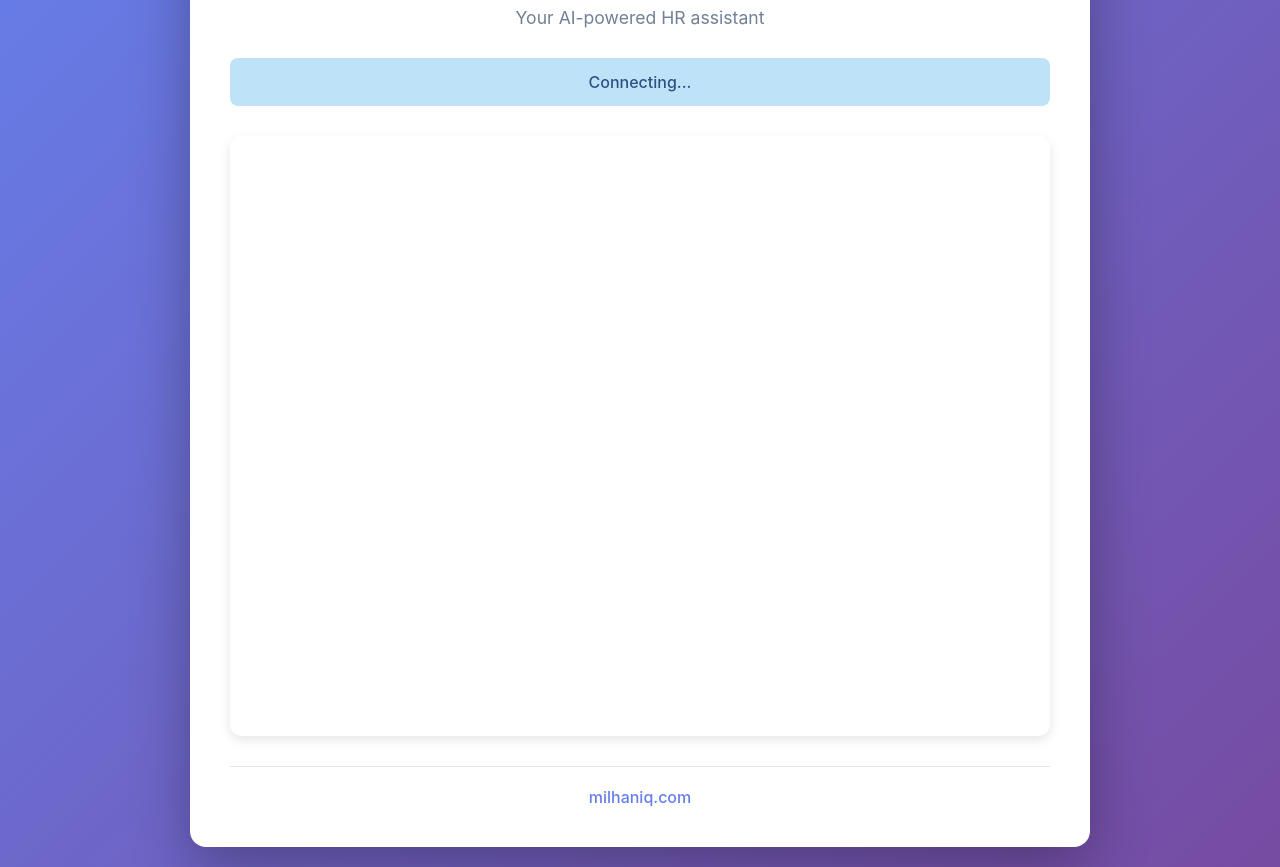
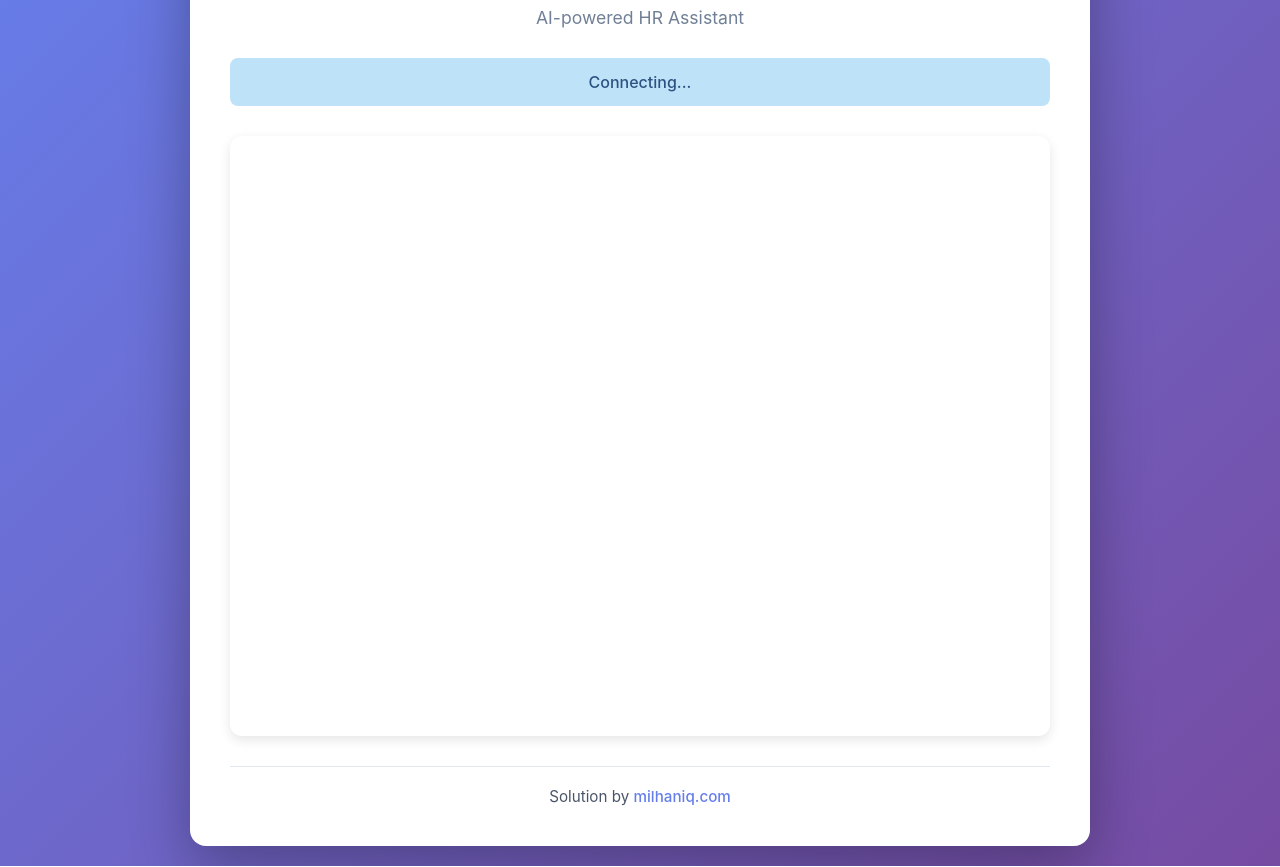
Before and after one commit to milhaniq/chatkit-chat, a plain HTML site: page index.html in a window 1280 px wide. Shown: the part 112-979 px from the top of the page. Drawn offline with Linux system fonts and the light colour scheme.

Commit message:
Update index.html

```diff
--- a/index.html
+++ b/index.html
@@ -96,6 +96,8 @@
             text-align: center;
             padding-top: 20px;
             border-top: 1px solid #e2e8f0;
+            color: #4a5568;
+            font-size: 0.95em;
         }
 
         footer a {
@@ -129,7 +131,7 @@
     <div class="container">
         <header>
             <h1>🤖 My HR Bot</h1>
-            <p class="subtitle">Your AI-powered HR assistant</p>
+            <p class="subtitle">AI-powered HR Assistant</p>
         </header>
 
         <div id="status" class="loading">Connecting...</div>
@@ -139,7 +141,7 @@
         </div>
 
         <footer>
-            <a href="https://milhaniq.com" target="_blank" rel="noopener noreferrer">milhaniq.com</a>
+            Solution by <a href="https://milhaniq.com" target="_blank" rel="noopener noreferrer">milhaniq.com</a>
         </footer>
     </div>
 
```
